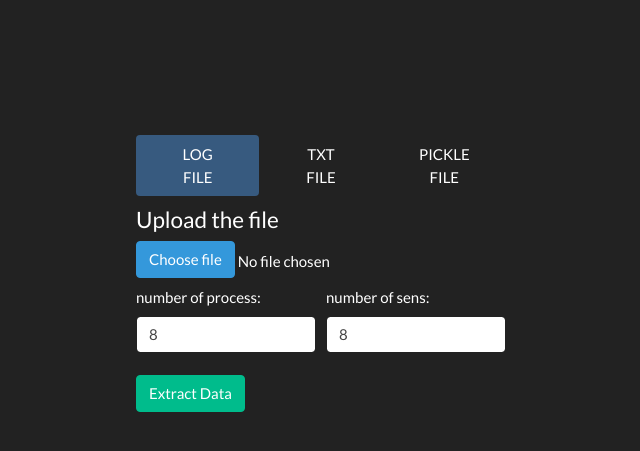
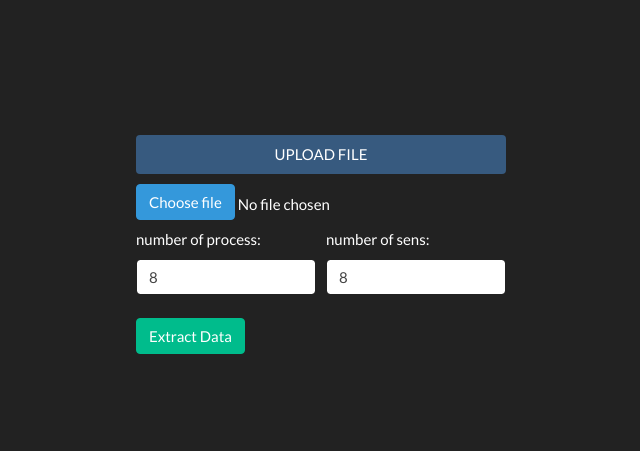
Before and after one commit to stefanichristian/dataSensor, a Flask app: page / in a window 1280 px wide. Shown: the top 451 px of the page, without its empty margins (319-959 px from the left). Run offline with Flask 2, Linux system fonts and the light colour scheme; some libraries are stand-ins or nearby versions.

Commit message:
commit for secure files

```diff
--- a/web_app/app.py
+++ b/web_app/app.py
@@ -2,7 +2,6 @@ import os
 from flask import Flask, render_template, request
 from io import StringIO
 from werkzeug.utils import secure_filename
-from werkzeug.datastructures import  FileStorage
 import scriptGetDataForWeb as sns
 
 UPLOAD_FOLDER = 'file_uploaded'
@@ -21,24 +20,24 @@ def index():
 def submit():
     if request.method == 'POST':
         file = request.files['myfile']
-        #filename = secure_filename(file.filename)
-        #file.save(os.path.join(app.config['UPLOAD_FOLDER'], filename))
+        number_process = int(request.form['num_proc'])
+        number_sensor = int(request.form['num_sens'])
+        if ".txt" in file.filename:
+            print("enter txt")
+            pass
+        elif ".log" in file.filename:
+            print("enter log")
+            aa = file.read().decode("utf-8")
+            f = StringIO(aa)
+            data = sns.run(f, number_process, number_sensor)
+            return graphics(data)
+        else:
+            print("enter pickle")
+            data = sns.decrypte_pck_obj(file.stream)
+            return graphics(data)
 
-        number_process = int (request.form['num_proc'])
-        number_sensor = int(request.form['num_sens'])
-        #file = [line.decode("utf-8") for line in file]
-        aa = file.read().decode("utf-8")
-        f = StringIO(aa)
-        sns.run(f, number_sensor, number_sensor)
-
-
-        #f = file.read()
-        #print("asdas",file.readline())
-        #print(str(file[0]))
-        #print("file type: ", str(myfilelog))
-        #sns.run("file_uploaded/aa.txt", number_process, number_sensor)
-        #sns.run(file.read(), number_process, number_sensor)
-        return render_template('graphics.html')
+def graphics(np_array):
+    render_template("grahics.html")
 
 if __name__ == '__main__':
     app.config['TEMPLATES_AUTO_RELOAD'] = True
--- a/web_app/scriptGetDataForWeb.py
+++ b/web_app/scriptGetDataForWeb.py
@@ -207,6 +207,11 @@ def create_pck_obj(array, filename):
     print("created a file pickle that contains data in a np array: " + str(filename))
     return True
 
+
+def decrypte_pck_obj(infile):
+    array = pickle.load(infile)
+    infile.close()
+    return array
 # data_sens = add_result()
 """
 print("Hello, which file do you want analyze?")
@@ -227,4 +232,4 @@ def run(file, process, number_sensor):
     if choose == "2":
         name = input("Name file?\n") or "datisensori"
         create_pck_obj(data_sens, name)
-    return True
+    return data_sens
--- a/web_app/static/style.css
+++ b/web_app/static/style.css
@@ -5,9 +5,6 @@
 .number {
     width: 100%;
 }
-li.nav-item {
-    width:30%;
-}
 ul.nav{
     margin-bottom: 10px;
 }
--- a/web_app/templates/index.html
+++ b/web_app/templates/index.html
@@ -15,19 +15,12 @@
         <br><br><br><br><br><br>
         <ul class="nav nav-pills nav-fill">
           <li class="nav-item">
-            <a class="nav-link active" href="#">LOG FILE</a>
-          </li>
-          <li class="nav-item">
-            <a class="nav-link" href="#">TXT FILE</a>
-          </li>
-          <li class="nav-item">
-            <a class="nav-link" href="#">PICKLE FILE</a>
+            <a class="nav-link active"> UPLOAD FILE </a>
           </li>
         </ul>
 
         <form class ="form-group" action="/submit" method="POST" enctype="multipart/form-data">
             <div class="form-group">
-                <h4 id="hh"> Upload the file </h4>
                 <div class="form-row">
                     <div class="col">
                         <input type="file" id="inputFile" name="myfile" hidden/>
```
